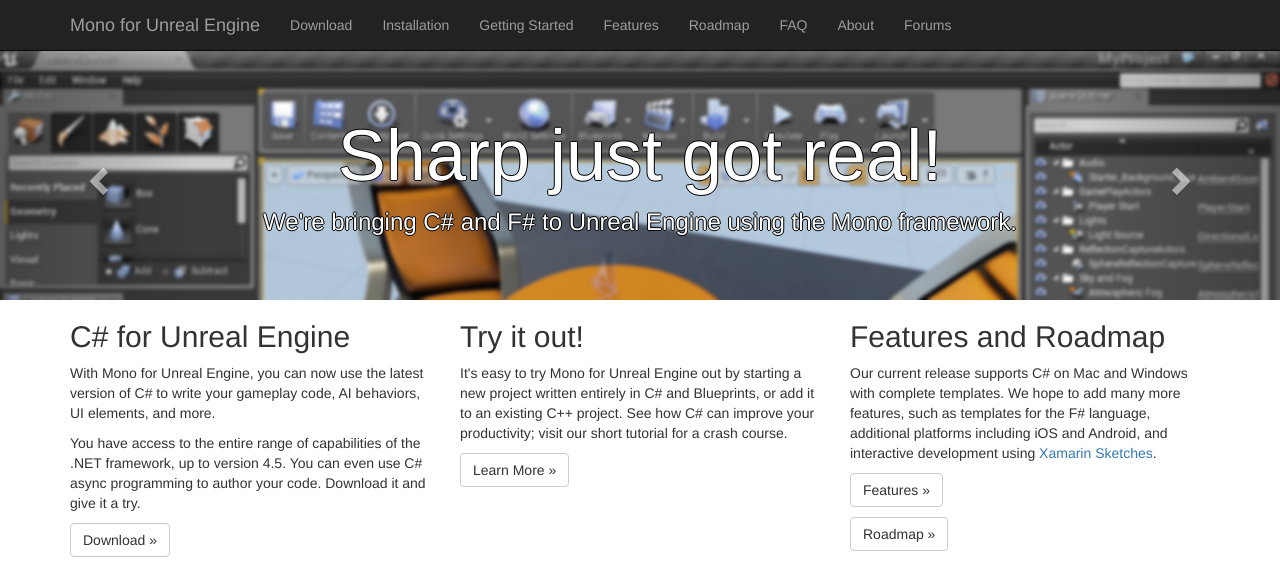
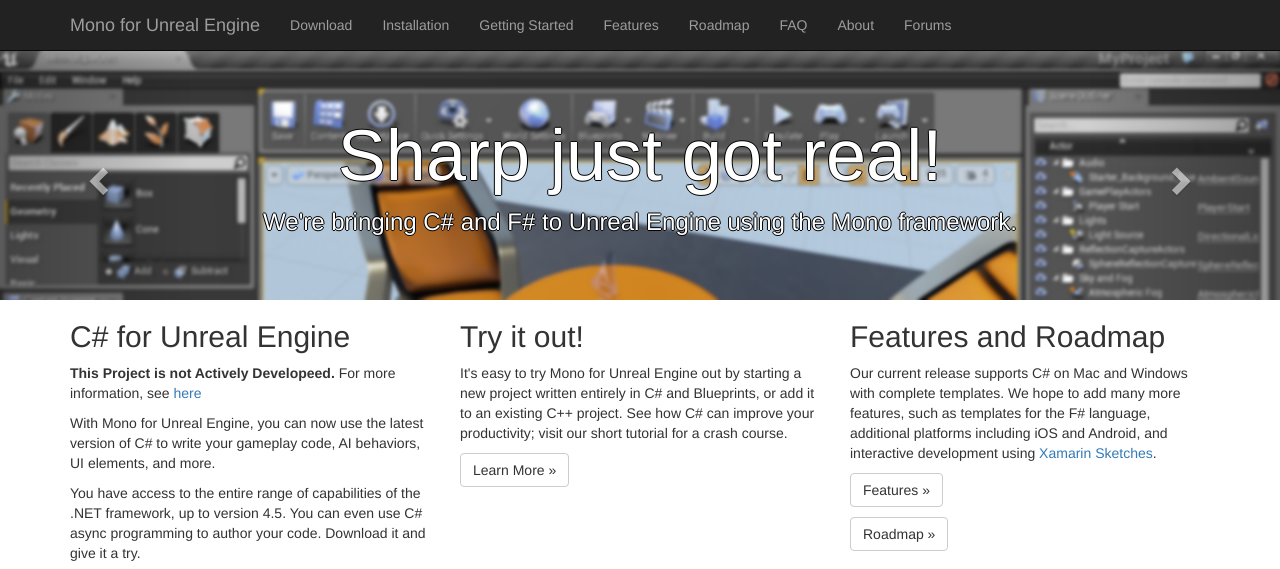
Before and after one commit to mono-ue-old/mono-ue.github.io, a Jekyll site: the page built from index.html, in a window 1280 px wide and 1148 px high. Shown: the top 569 px of the window. Built offline with Jekyll 4.4.1, drawn with Linux system fonts in a browser that asks for light colours; nearby versions of some CDN libraries; Markdown is read by kramdown in place of the engine named in the settings.

Commit message:
Update index.html

```diff
--- a/index.html
+++ b/index.html
@@ -7,6 +7,7 @@
         <div class="col-md-4">
           <h2>C# for Unreal Engine</h2>
 
+	  <p><b>This Project is not Actively Developeed.</b>   For more information, see <a href="http://lists.ximian.com/pipermail/mono-ue/2015-May/000324.html">here</a></a></p>
           <p>With Mono for Unreal Engine, you can now use the latest
 	  version of C# to write your gameplay code, AI behaviors, UI
 	  elements, and more.</p>
```
